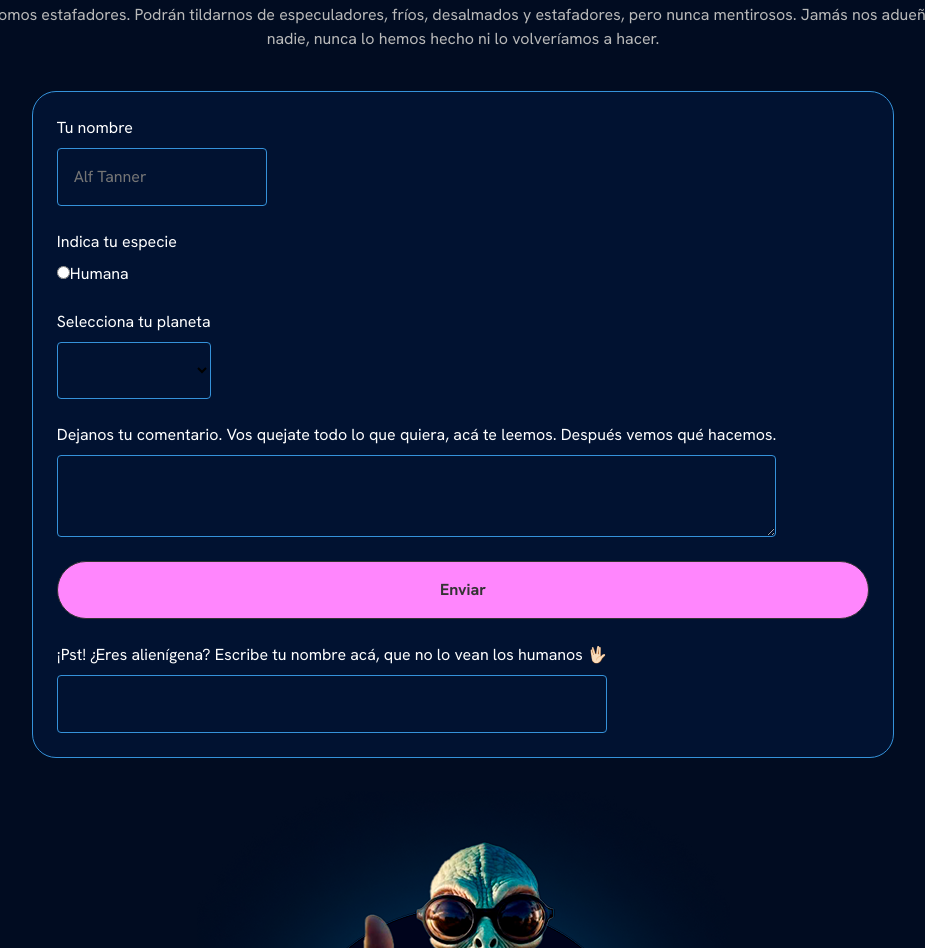
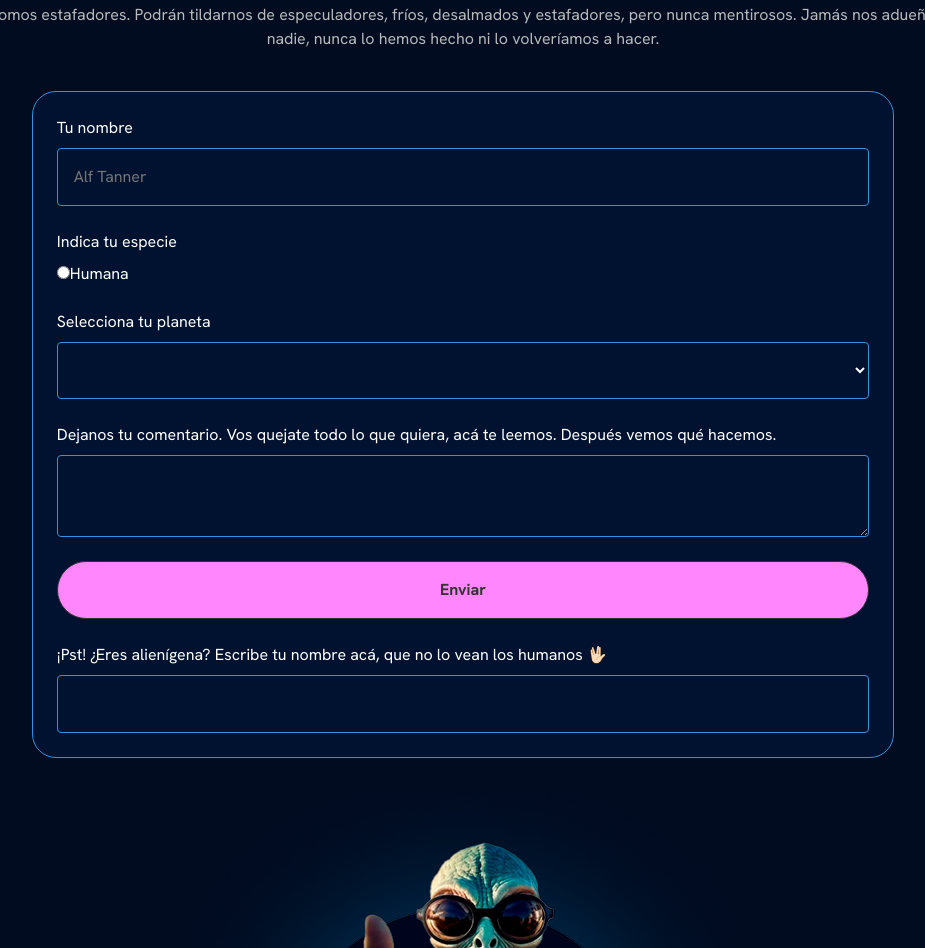
Before and after one commit to rodrigomartin-1/bigbank_martin, a plain HTML site: page index.html in a window 1280 px wide. Shown: the part 3778-4726 px from the top of the page, without its empty margins (177-1102 px from the left). Drawn offline with nearby package versions, Linux system fonts and the light colour scheme.

Commit message:
Optimización del formulario de contacto

```diff
--- a/css/estilos.css
+++ b/css/estilos.css
@@ -505,6 +505,7 @@ CONTACTO SECTION
     display: flex;
     flex-direction: column;
     gap: 8px;
+    width: 100%;
 }
 
 .formulario .Button-primary {
@@ -524,8 +525,13 @@ CONTACTO SECTION
     width: 100%;
 }
 
+.formulario .input{
+    color: #fff;
+}
+
 .formulario select option {
     color: #fff;
+    width: 50% !important;
 }
 
 
```
